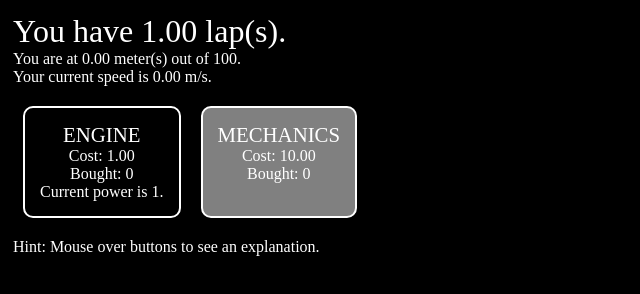
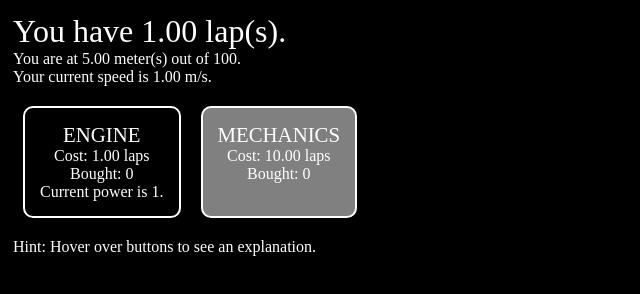
Before and after one commit to farkasma/idle-racing, a plain HTML site: page index.html in a window 1280 px wide. Shown: the full height of the page, 0-640 px from the left. Drawn offline with Linux system fonts and the light colour scheme.

Commit message:
A few graphical early game fixes
Engine power is now properly displayed on the upgrade button, changed the hint text, and the starting speed is now 1, cause early game was terribly slow.

```diff
--- a/index.html
+++ b/index.html
@@ -18,17 +18,17 @@
             <div class="upgrades-container">
                 <div class="upgrade" id="engineUpgrade" onclick=engine.buy() title="Every bought upgrade increases the speed of your car by the current upgrade power.">
                     <p class="upgrade-title">ENGINE</p>
-                    <p id="engineCost">Cost: 1.00</p>
+                    <p id="engineCost">Cost: 1.00 laps</p>
                     <p id="engineBought">Bought: 0</p>
                     <p id="enginePower">Current power is 1.</p>
                 </div>
                 <div class="upgrade" id="mechanicUpgrade" onclick=mechanic.buy() title="Hire a mechanic to double the power of future engine upgrades.">
                     <p class="upgrade-title">MECHANICS</p>
-                    <p id="mechanicCost">Cost: 10.00</p>
+                    <p id="mechanicCost">Cost: 10.00 laps</p>
                     <p id="mechanicBought">Bought: 0</p>
                 </div>
             </div>
-            <p>Hint: Mouse over buttons to see an explanation.</p>
+            <p>Hint: Hover over buttons to see an explanation.</p>
         </div>
         <div id="ascend1" class="inactive">
             <div id="prereset">
--- a/script.js
+++ b/script.js
@@ -27,7 +27,8 @@ var engine = {
             document.getElementById("engineCost").textContent = "Cost: " + this.cost().toFixed(2) + " laps";
             document.getElementById("engineBought").textContent = "Bought: " + this.bought;
         }
-    }
+    },
+    element: "engineUpgrade"
 };
 
 var mechanic = {
@@ -43,13 +44,14 @@ var mechanic = {
             this.bought += 1;
             document.getElementById("mechanicCost").textContent = "Cost: " + this.cost() + " laps";
             document.getElementById("mechanicBought").textContent = "Bought: " + this.bought;
-            document.getElementById("enginePower").textContent = "Current power is " + engine.power() + ".";
+            document.getElementById("enginePower").textContent = "Current power is " + engine.power() * car.mult + ".";
         }
-    }
+    },
+    element: "mechanicUpgrade"
 }
 
 var car = {
-    speed: 0,
+    speed: 1,
     dist: 0,
     mult: 1,
     multGrowth: 0,
@@ -84,7 +86,7 @@ function updater() {
 function reset() {
     if (Math.round(Math.pow(track/100, 2)) > 0 && car.dist > resetThreshold) {
         glitchTrophies += Math.pow(track/100, 2);
-        car.speed = 0;
+        car.speed = 1;
         car.dist = 0;
         laps = 1;
         engine.bought = 0;
@@ -103,6 +105,7 @@ function oilUpgrade() {
     if (glitchTrophies >= 1) {
         glitchTrophies -= 1;
         car.mult *= 1.5;
+        document.getElementById("enginePower").textContent = "Current power is " + engine.power() * car.mult + ".";
         document.getElementById("oilUpgrade").classList.add("inactive");
     }
 }
```
